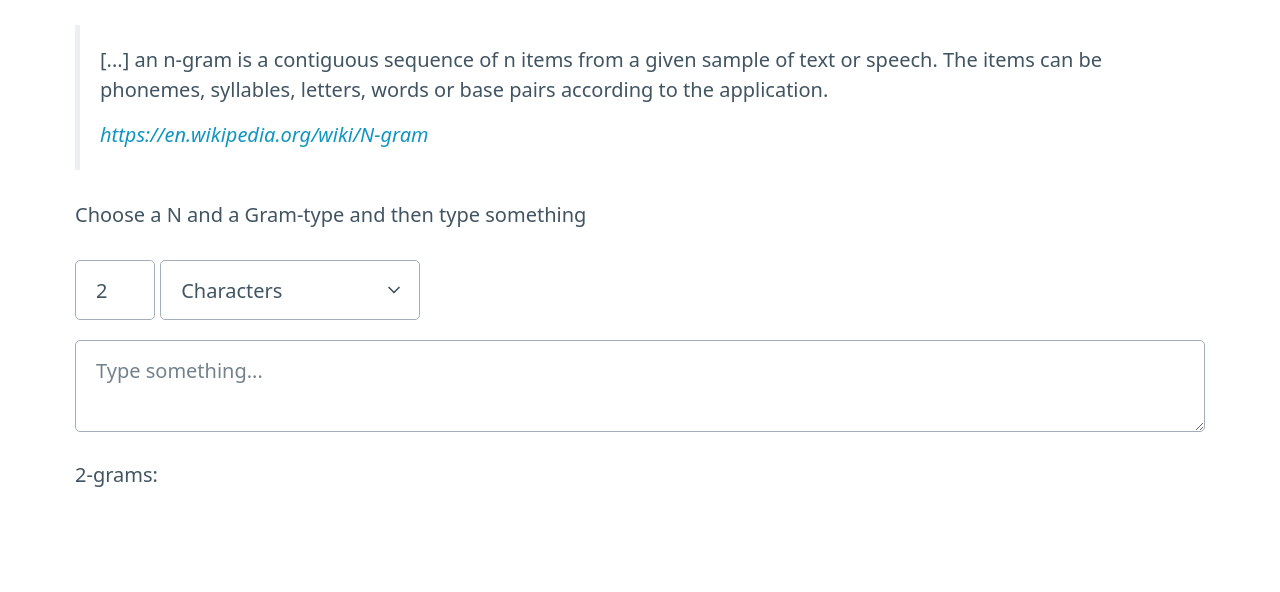
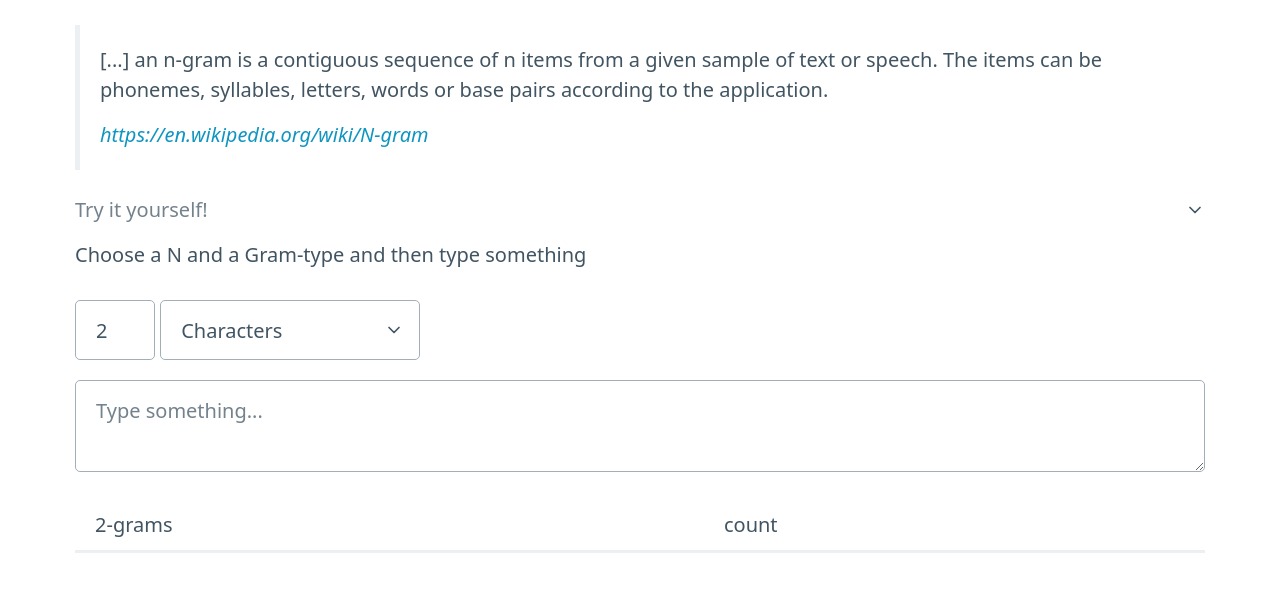
Before and after one commit to dingalapadum/dingalapadum.github.io, a plain HTML site: page ngrams/ngrams.html in a window 1280 px wide. Shown: the part 588-1180 px from the top of the page. Drawn offline with nearby package versions, Linux system fonts and the light colour scheme.

Commit message:
refactor js and output ngrams to table

```diff
--- a/ngrams/js/ngrams.js
+++ b/ngrams/js/ngrams.js
@@ -1,30 +1,82 @@
-const output = document.getElementById('ngrams-output');
-
-ngrams()
-function ngrams() {
-    let gram = document.getElementById("ngrams-type").value;
-    if (gram == "characters") {
-        ngramsCharacters();
-    }else if (gram == "words") {
-        ngramsWords();
+/**
+ * Read the inputs from the ngram-example
+ * gram: is either characters
+ */
+function readNgramInputs() {
+    return {
+        gram: document.getElementById("ngrams-type").value,
+        n: +document.getElementById("n-select").value,
+        text: document.getElementById("ngrams-input").value
     }
 }
 
-function ngramsCharacters() {
-    let input = document.getElementById("ngrams-input").value;
-    let n = +document.getElementById("n-select").value;
+/**
+ * create ngrams for the text in  the input-field and output them in a table
+ */
+function ngrams() {
+    const { gram, n, text } = readNgramInputs();
+    let ngrams = null;
+    if (gram == "characters") {
+        ngrams = ngramsCharacters(n, text);
+    } else if (gram == "words") {
+        ngrams = ngramsWords(n, text);
+    } else {
+        throw "gram should be either 'characters' or 'words' - other values are not ok";
+    }
+    globalNgrams = ngrams
+    printNgramsToTable(n, globalNgrams);
+}
+
+/**
+ * @param n number of characters per 'gram'
+ * @param text to extract the n-grams from
+ * @returns Map of (ngram: count)
+ */
+function ngramsCharacters(n, text) {
     let ngrams = new Map();
-    if (n <= input.length){
-        for (let i=0; i<(input.length-n+1); i++) {
-            let currNgram = input.slice(i,i+n);
+    if (n <= text.length) {
+        for (let i = 0; i < (text.length - n + 1); i++) {
+            let currNgram = text.slice(i, i + n);
             let count = ngrams.get(currNgram) == null ? 0 : ngrams.get(currNgram);
             ngrams.set(currNgram, count + 1);
         }
     }
-    const ngramsArray = Array.from(ngrams).map(([ngram, count]) => (JSON.stringify({ngram, count})));
-    output.textContent = n + "-grams:" + ngramsArray.join(', ');
+    return ngrams;
 }
 
+/**
+ * @param n number of words per 'gram'
+ * @param text to extract the n-grams from
+ * @returns Map of (ngram: count)
+ */
 function ngramsWords() {
-    alert("hell")
+    alert("hell");
 }
+
+/**
+ * @param n is the n of n-grams
+ * @param {Map<String, Number>} ngrams
+ */
+function printNgramsToTable(n, ngrams, sortBy = "ngram") {
+    document.getElementById("ngrams-th").textContent = n + "-grams";
+
+    const ngramsArray = Array.from(ngrams).map(([ngram, count]) => ({ ngram, count }));
+    if (sortBy == "ngram") {
+        ngramsArray.sort((a, b) => a.ngram.localeCompare(b.ngram));
+    } else if (sortBy == "count") {
+        ngramsArray.sort((a, b) => a.count - b.count);
+    }
+
+    let outputTablebody = document.getElementById("ngrams-output-body");
+    while (outputTablebody.firstChild) { outputTablebody.removeChild(outputTablebody.firstChild) };
+    ngramsArray.forEach(e => {
+        let row = outputTablebody.insertRow();
+        row.insertCell(0).innerHTML = e.ngram;
+        row.insertCell(1).innerHTML = e.count;
+    })
+}
+
+/**
+ * INIT-RUN
+ */
+ngrams()
--- a/ngrams/ngrams.html
+++ b/ngrams/ngrams.html
@@ -3,7 +3,7 @@
 <!--[if IE 7]>         <html class="no-js lt-ie9 lt-ie8"> <![endif]-->
 <!--[if IE 8]>         <html class="no-js lt-ie9"> <![endif]-->
 <!--[if gt IE 8]>      <html class="no-js"> <![endif]-->
-<html data-theme="dark">
+<html lang="en" data-theme="dark">
   <head>
     <meta charset="utf-8" />
     <meta http-equiv="X-UA-Compatible" content="IE=edge" />
@@ -46,6 +46,7 @@
 
       <section title="Basic concepts">
         <h2>Basic concepts</h2>
+        <!-- NGRAMS -->
         <section title="ngrams">
           <h3>What is a N-Gram</h3>
           <blockquote cite="https://en.wikipedia.org/wiki/N-gram">
@@ -60,7 +61,11 @@
               </cite>
             </footer>
           </blockquote>
-          <p>Choose a N and a Gram-type and then type something </p>
+
+          <!-- Try it yourself! -->
+          <details id="ngrmas" open>
+            <summary>Try it yourself!</summary>
+            <p>Choose a N and a Gram-type and then type something</p>
             <input
               type="number"
               name="n-select"
@@ -78,16 +83,20 @@
 
             <textarea
               id="ngrams-input"
-            type="text"
               oninput="ngrams()"
               placeholder="Type something..."
             ></textarea>
-          <p id="ngrams-output"></p>
+            <table id="ngrams-output">
+              <thead>
+                <tr><th id="ngrams-th">asdf</th><th>count</th></tr>
+              </thead>
+              <tbody id="ngrams-output-body"></tbody>
+            </table>
+          </details>
         </section>
       </section>
     </main>
+    <script src="./js/theme-switcher.js" defer></script>
+    <script src="./js/ngrams.js" defer></script>
   </body>
-
-  <script type="text/javascript" src="./js/theme-switcher.js" defer></script>
-  <script type="text/javascript" src="./js/ngrams.js" defer></script>
 </html>
```
Lines whose indentation alone changed are shown as unchanged.
